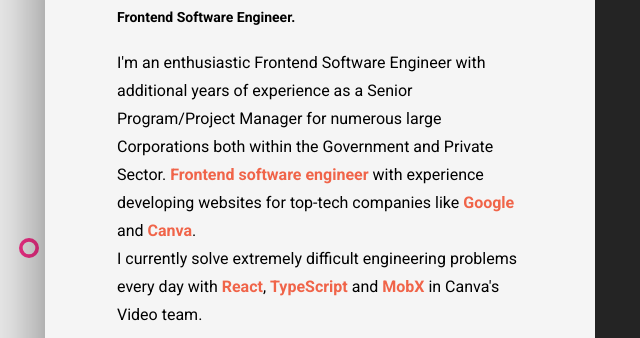
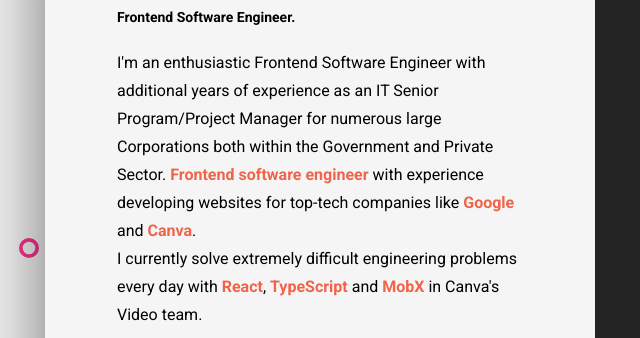
Before and after one commit to michelle01022012/Tutorial-Excluive-ePortfolio, a plain HTML site: page index.html in a window 1280 px wide. Both pictures are taken after a click on the element "about me". Shown: the part 162-500 px from the top of the page, 45-685 px from the left. Drawn offline with nearby package versions, Linux system fonts and the light colour scheme.

Commit message:
about me

```diff
--- a/index.html
+++ b/index.html
@@ -92,7 +92,7 @@
         <h3 class="modal__title modal__title--about">Here's a bit about me.</h3>
         <h4 class="modal__sub-title modal__sub-title--about">Frontend Software Engineer.</h4>
         <p class="modal__para">
-          I'm an enthusiastic Frontend Software Engineer with additional years of experience as a Senior Program/Project Manager for numerous large Corporations both within the Government and Private Sector. <b class="orange">Frontend software engineer</b> with experience developing
+          I'm an enthusiastic Frontend Software Engineer with additional years of experience as an IT Senior Program/Project Manager for numerous large Corporations both within the Government and Private Sector. <b class="orange">Frontend software engineer</b> with experience developing
           websites for top-tech companies like <b class="orange">Google</b> and <b class="orange">Canva</b>.
           <br>
           I currently solve extremely difficult engineering
```
